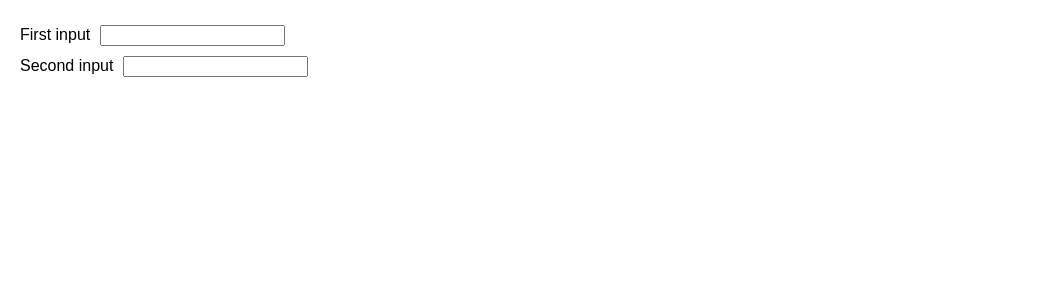
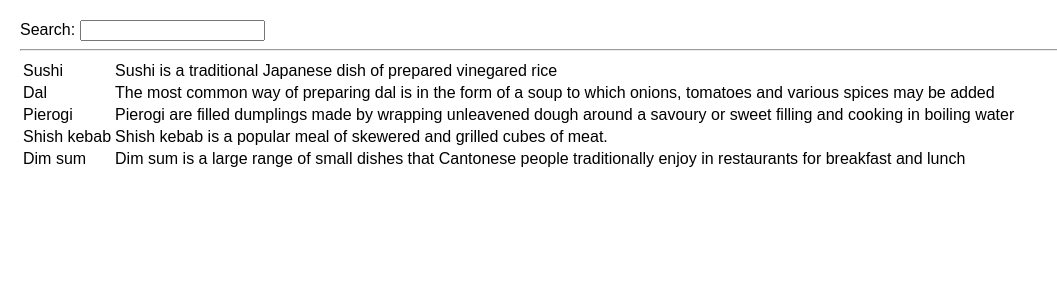
Before and after one commit to syureu/solid-octo-rotary-phone, a React (Create React App) app in the folder 4. Managing State/3. Sharing State Between Components/src/: page / in a window 1280 px wide. Shown: the top 300 px of the page, without its empty margins (0-1057 px from the left). Built offline with nearby package versions, Linux system fonts and the light colour scheme.

Commit message:
Sharing State Between Components Challenge 2 of 2: Filtering a list
problem

```diff
--- a/4. Managing State/3. Sharing State Between Components/src/App.js
+++ b/4. Managing State/3. Sharing State Between Components/src/App.js
@@ -1,28 +1,42 @@
 import React, { useState } from "react";
 
-export default function SyncedInputs() {
-  return <Inputs />;
-}
+import { foods, filterItems } from "./data.js";
 
-function Inputs() {
-  const [text, setText] = useState("");
-
-  function handleChange(e) {
-    setText(e.target.value);
-  }
-
+export default function FilterableList() {
   return (
     <React.Fragment>
-      <Input label="First input" text={text} onChange={handleChange} />
-      <Input label="Second input" text={text} onChange={handleChange} />
+      <SearchBar />
+      <hr />
+      <List items={foods} />
     </React.Fragment>
   );
 }
 
-function Input({ label, text, onChange }) {
+function SearchBar() {
+  const [query, setQuery] = useState("");
+
+  function handleChange(e) {
+    setQuery(e.target.value);
+  }
+
   return (
     <label>
-      {label} <input value={text} onChange={onChange} />
+      Search: <input value={query} onChange={handleChange} />
     </label>
   );
 }
+
+function List({ items }) {
+  return (
+    <table>
+      <tbody>
+        {items.map((food) => (
+          <tr key={food.id}>
+            <td>{food.name}</td>
+            <td>{food.description}</td>
+          </tr>
+        ))}
+      </tbody>
+    </table>
+  );
+}
--- /dev/null
+++ b/4. Managing State/3. Sharing State Between Components/src/data.js
@@ -0,0 +1,39 @@
+export function filterItems(items, query) {
+  query = query.toLowerCase();
+  return items.filter((item) =>
+    item.name.split(" ").some((word) => word.toLowerCase().startsWith(query))
+  );
+}
+
+export const foods = [
+  {
+    id: 0,
+    name: "Sushi",
+    description:
+      "Sushi is a traditional Japanese dish of prepared vinegared rice",
+  },
+  {
+    id: 1,
+    name: "Dal",
+    description:
+      "The most common way of preparing dal is in the form of a soup to which onions, tomatoes and various spices may be added",
+  },
+  {
+    id: 2,
+    name: "Pierogi",
+    description:
+      "Pierogi are filled dumplings made by wrapping unleavened dough around a savoury or sweet filling and cooking in boiling water",
+  },
+  {
+    id: 3,
+    name: "Shish kebab",
+    description:
+      "Shish kebab is a popular meal of skewered and grilled cubes of meat.",
+  },
+  {
+    id: 4,
+    name: "Dim sum",
+    description:
+      "Dim sum is a large range of small dishes that Cantonese people traditionally enjoy in restaurants for breakfast and lunch",
+  },
+];
--- a/4. Managing State/3. Sharing State Between Components/src/styles.css
+++ b/4. Managing State/3. Sharing State Between Components/src/styles.css
@@ -45,6 +45,3 @@
 ul {
   padding-inline-start: 20px;
 }
-
-input { margin: 5px; }
-label { display: block; }
```
Also changed, not shown: 1 other file (tests, documents, lock files or other folders).
